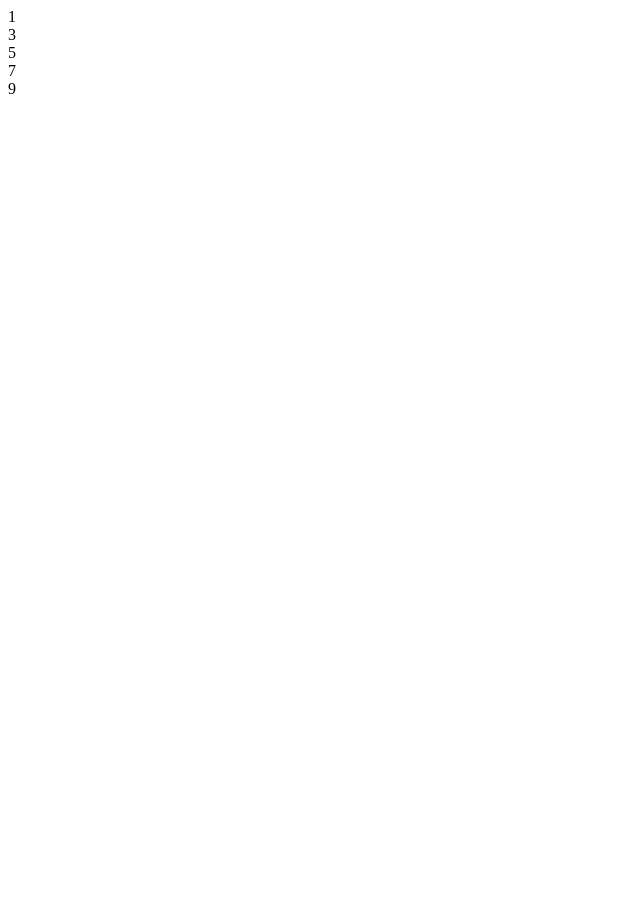
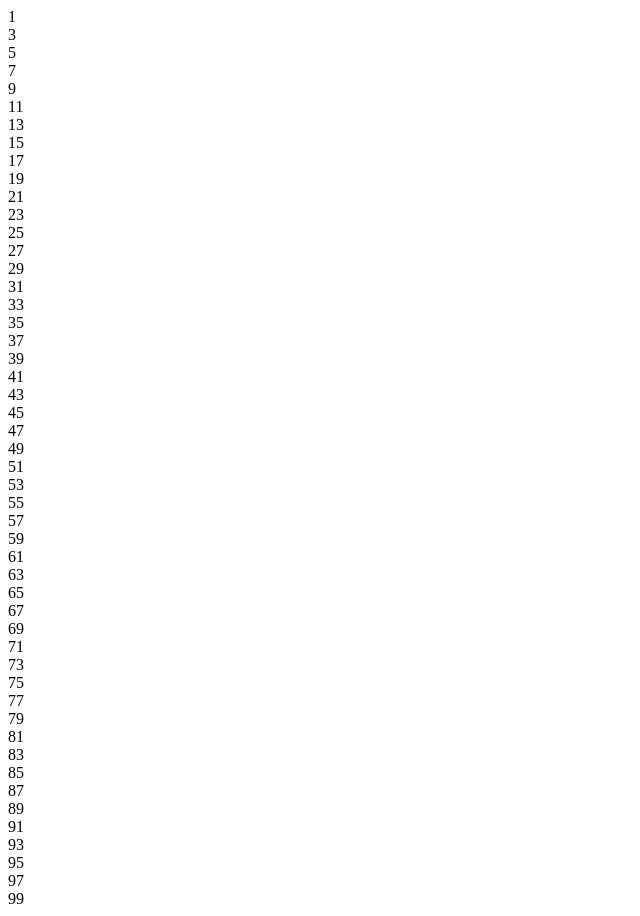
Before and after one commit to DipsThummar/even-number, a plain HTML site: page index.html in a window 1280 px wide. Both pictures are taken after a click on the button "Click". Shown: the whole page, without its empty margins (0-640 px from the left). Before the commit the page ends 800 px from the top, so only its background shows below. Drawn offline with Linux system fonts and the light colour scheme.

Commit message:
Update index.html

```diff
--- a/index.html
+++ b/index.html
@@ -13,7 +13,7 @@
     function demo() {
         var num = document.getElementById("number").value;
 
-        for (var num = 0; num <= 10; num++) {
+        for (var num = 0; num <= 100; num++) {
             if (num % 2 != 0) {
                 document.write(num + "<br>");
             }
```
